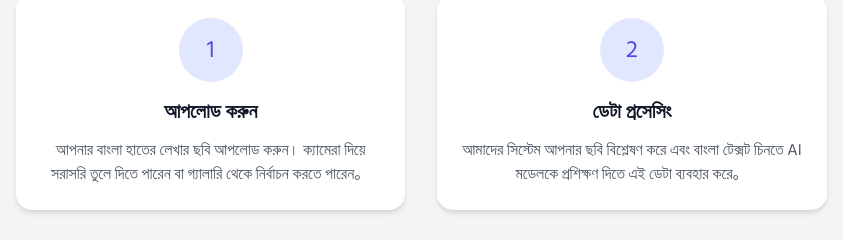
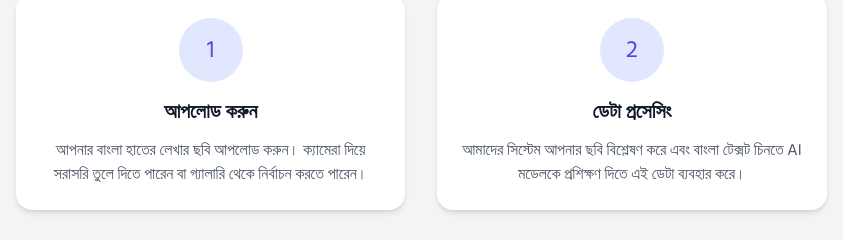
Before and after one commit to RifatxRahman/BanglaScribeOCR, a plain HTML site: page index.html in a window 1280 px wide. Shown: the part 1314-1554 px from the top of the page, 8-851 px from the left. Drawn offline with nearby package versions, Linux system fonts and the light colour scheme.

Commit message:
Update index.html

```diff
--- a/index.html
+++ b/index.html
@@ -215,7 +215,7 @@
             <span class="text-2xl text-indigo-600">1</span>
           </div>
           <h3 class="text-xl font-semibold mb-3">আপলোড করুন</h3>
-          <p class="text-gray-600">আপনার বাংলা হাতের লেখার ছবি আপলোড করুন। ক্যামেরা দিয়ে সরাসরি তুলে দিতে পারেন বা গ্যালারি থেকে নির্বাচন করতে পারেন。</p>
+          <p class="text-gray-600">আপনার বাংলা হাতের লেখার ছবি আপলোড করুন। ক্যামেরা দিয়ে সরাসরি তুলে দিতে পারেন বা গ্যালারি থেকে নির্বাচন করতে পারেন।  </p>
         </div>
 
         <div class="bg-white p-6 rounded-2xl shadow-md text-center card-hover">
@@ -223,7 +223,7 @@
             <span class="text-2xl text-indigo-600">2</span>
           </div>
           <h3 class="text-xl font-semibold mb-3">ডেটা প্রসেসিং</h3>
-          <p class="text-gray-600">আমাদের সিস্টেম আপনার ছবি বিশ্লেষণ করে এবং বাংলা টেক্সট চিনতে AI মডেলকে প্রশিক্ষণ দিতে এই ডেটা ব্যবহার করে。</p>
+          <p class="text-gray-600">আমাদের সিস্টেম আপনার ছবি বিশ্লেষণ করে এবং বাংলা টেক্সট চিনতে AI মডেলকে প্রশিক্ষণ দিতে এই ডেটা ব্যবহার করে।</p>
         </div>
 
         <div class="bg-white p-6 rounded-2xl shadow-md text-center card-hover">
@@ -467,4 +467,5 @@
   </script>
 
 </body>
+
 </html>
```
